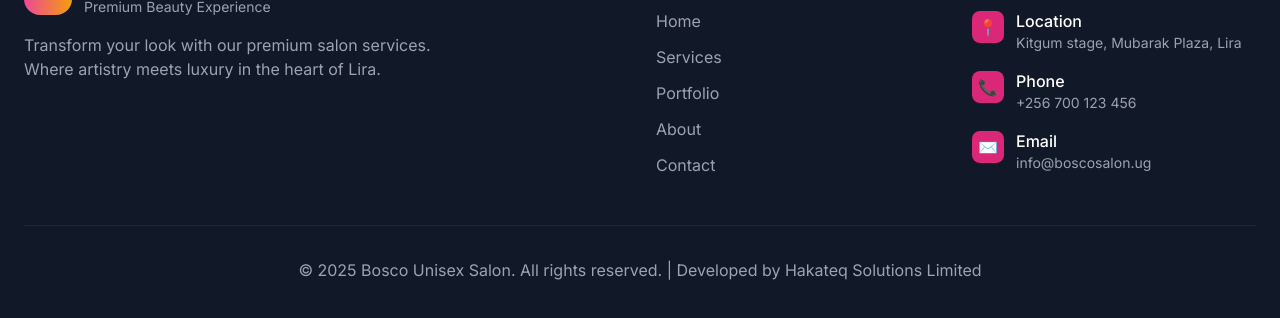
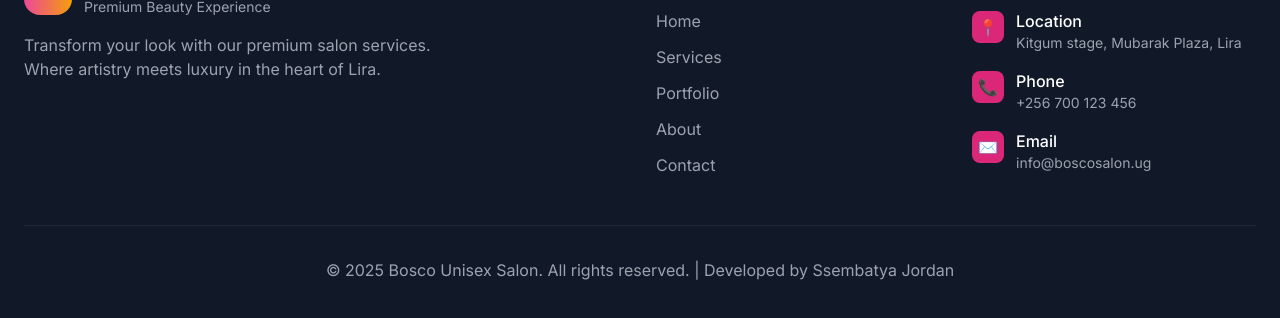
Before and after one commit to Jordanssembatya/salon, a plain HTML site: page about.html in a window 1280 px wide. Shown: the part 2385-2703 px from the top of the page. Drawn offline with nearby package versions, Linux system fonts and the light colour scheme.

Commit message:
Initial commit

```diff
--- a/about.html
+++ b/about.html
@@ -210,7 +210,7 @@
                 </div>
             </div>
             <div class="border-t border-gray-800 pt-8 text-center">
-                <p class="text-gray-400">&copy; 2025 Bosco Unisex Salon. All rights reserved. | Developed by <a href="https://hakateq.com" class="text-primary-400 hover:text-primary-300 transition-colors">Hakateq Solutions Limited</a></p>
+                <p class="text-gray-400">&copy; 2025 Bosco Unisex Salon. All rights reserved. | Developed by <a href="https://jordan-i9h3.onrender.com" class="text-primary-400 hover:text-primary-300 transition-colors">Ssembatya Jordan</a></p>
             </div>
         </div>
     </footer>
```
Also changed, not shown: appointment.html (+1 -1 lines), contact.html (+1 -1 lines), index.html (+1 -1 lines), portfolio.html (+1 -1 lines), services.html (+1 -1 lines).
